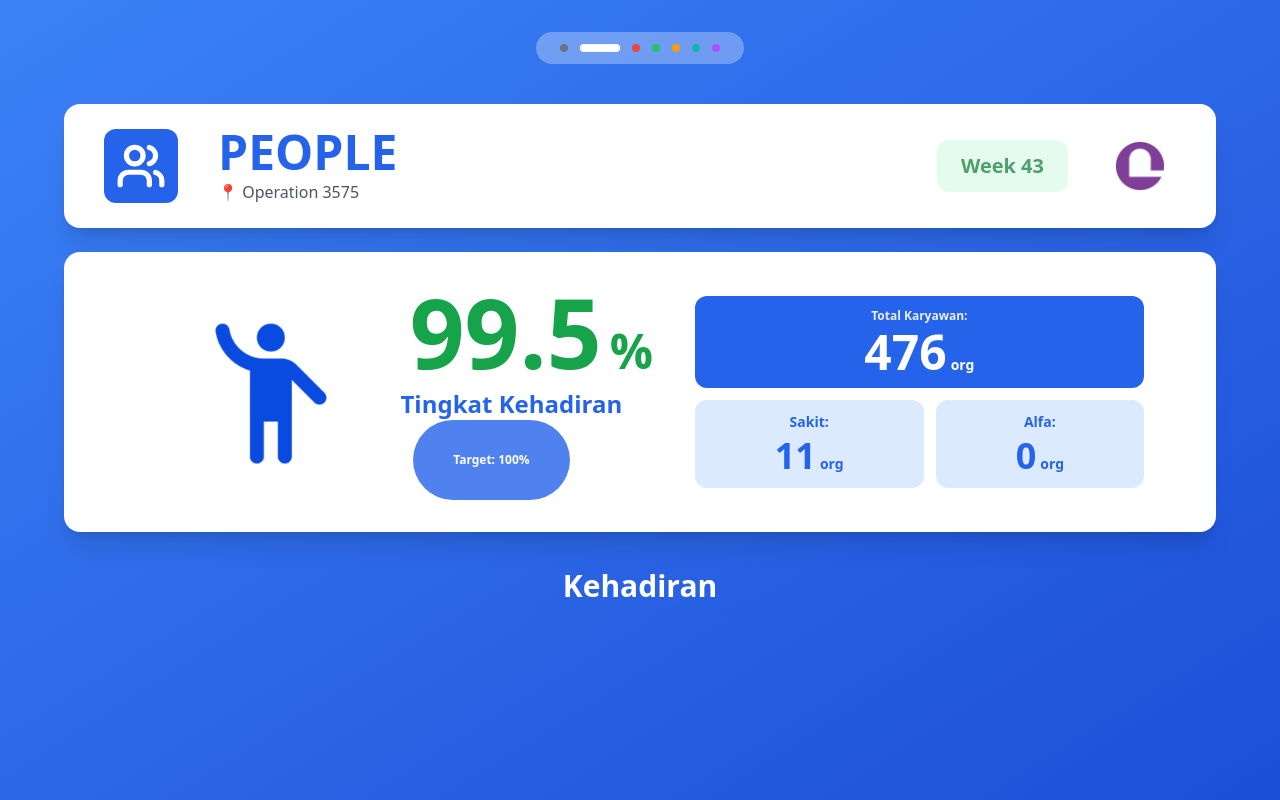
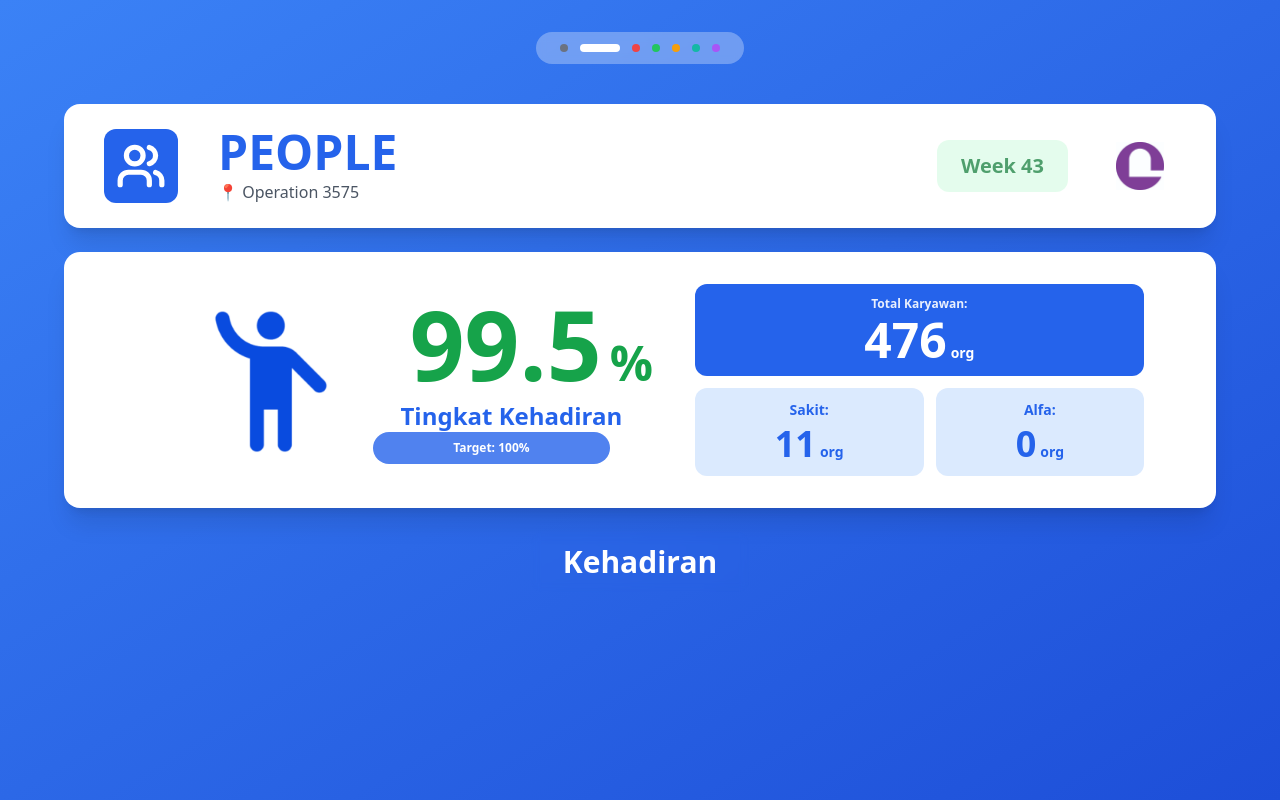
Before and after one commit to marieshaas/kpi_dashboard, a React (Create React App) app: page / in a window 1280 px wide. Built offline with nearby package versions, Linux system fonts and the light colour scheme.

Commit message:
edit people.3

```diff
--- a/src/components/peoplePage.jsx
+++ b/src/components/peoplePage.jsx
@@ -53,7 +53,7 @@ const PeoplePage = ({ data }) => {
                 {data.kpis.attendance.label}
               </p>
               <div className="flex justify-center gap-10">
-                    <span className="bg-blue-600 bg-opacity-80 text-white text-xs font-semibold px-10 py-8 rounded-full">
+                    <span className="bg-blue-600 bg-opacity-80 text-white text-xs font-semibold px-20 py-2 rounded-full">
                       Target: {data.kpis.attendance.target}{data.kpis.attendance.unit}
                     </span>
               </div>
```
